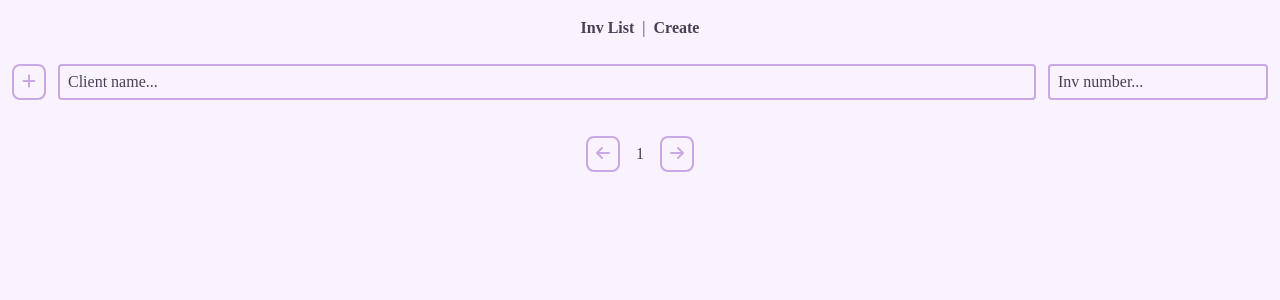
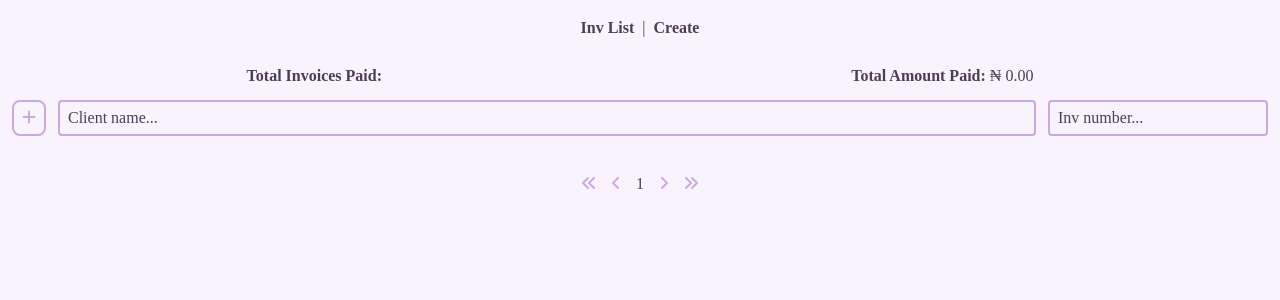
Before and after one commit to raheenah/glambyree_invoice, a React (Vite) app: page /list in a window 1280 px wide. Shown: the top 300 px of the page. Built offline with nearby package versions, Linux system fonts and the light colour scheme; a web font is replaced by a local one.

Commit message:
all fixes done, testing double download on safari

```diff
--- a/src/Data/Invoices.jsx
+++ b/src/Data/Invoices.jsx
@@ -19,13 +19,27 @@ export default class InvoiceList {
     const invList = JSON.parse(localStorage.getItem(key)) || [];
     if (invToFetch <= 0) {
       return null;
-        }
-        else {
-                    console.log(invList, "invlist");
+    } else {
+    //   console.log(invList, "invlist");
 
       const details = invList.find((inv) => inv.invNumber === invToFetch);
-            console.log(details, "detasl")
+    //   console.log(details, "detasl");
       return details;
     }
   }
+
+  static updateInvoicePaidStatus(key, invNumber) {
+      const invList = JSON.parse(localStorage.getItem(key)) || [];
+    //   console.log("key", key)
+    //   console.log(invList,"invlist")
+    const updatedInvList = invList.map((inv) => {
+      if (inv.invNumber === invNumber) {
+          return { ...inv, paid: !inv.paid };
       }
+      return inv; // Return other invoices unchanged
+    });
+
+      localStorage.setItem(key, JSON.stringify(updatedInvList))
+    //   console.log(updatedInvList,"updatedinlist")
+  }
+}
--- a/src/components/SavedInvoice.jsx
+++ b/src/components/SavedInvoice.jsx
@@ -4,6 +4,8 @@ import Invoice from "../Data/InvoiceNumber";
 import InvoiceList from "../Data/Invoices";
 import html2canvas from "html2canvas";
 import jsPDF from "jspdf";
+import Logo from "../assets/GBR LOGO white.png";
+
 
 const SavedInvoiceDetails = () => {
   const { invNum } = useParams();
@@ -15,7 +17,7 @@ const SavedInvoiceDetails = () => {
   const [invDetails, setInvDetails] = useState(null);
 const [invItems, setInvItems] = useState([])
     const [invoice, setInvoice] = useState({})
-
+    const [isDownloading, setIsDownloading] = useState(false)
 
 
   const handleFetchInvDetails = () => {
@@ -23,10 +25,10 @@ const [invItems, setInvItems] = useState([])
      "invoiceList",
      currentInvNumber
       );
-          console.log(
-            details,
-            "details"
-          );
+          // console.log(
+          //   details,
+          //   "details"
+          // );
 
 
       setInvDetails(
@@ -35,20 +37,20 @@ details    );
   useEffect(() => {
       handleFetchInvDetails();
 
-    console.log(invDetails, "invdetails", currentInvNumber, "cuurentinvnumber");
+    // console.log(invDetails, "invdetails", currentInvNumber, "cuurentinvnumber");
   }, []);
 
     const handleSetInvoiceItems = () => {
-               console.log("setinv items running...");
+              //  console.log("setinv items running...");
 
         const items = invDetails.invoiceList;
-        console.log("setinv items running...")
+        // console.log("setinv items running...")
         setInvItems(items);
-        console.log(items, "items")
+        // console.log(items, "items")
 
     }
     useEffect(() => {
-        console.log("useeffect running.11..")
+        // console.log("useeffect running.11..")
         if (invDetails) {
             handleSetInvoiceItems();
         }
@@ -57,26 +59,60 @@ details    );
     },[invDetails])
 
 useEffect(() => {
-  console.log("useEffect for invItems running...");
-  console.log(invItems, "invItems");
+  // console.log("useEffect for invItems running...");
+  // console.log(invItems, "invItems");
 }, [invItems]);
 
       const invoiceRef = useRef();
 
+      // const downloadInvoiceAsPDF = async () => {
+      //   const element = invoiceRef.current;
+
+      //   // console.log(element, "element")
+      //   const fixedWidth = 1024;
+      //   const scale = 1;
+
+      //   const canvas = await html2canvas(element, {
+      //     scale: scale,
+      //     useCORS: true,
+      //     windowWidth: fixedWidth,
+      //     width: fixedWidth,
+      //   });
+      //   // console.log(canvas, "canvas")
+
+      //   const imgData = canvas.toDataURL("image/png");
+      //   const pdf = new jsPDF("p", "mm", "a4");
+      //   const pdfWidth = pdf.internal.pageSize.getWidth();
+      //   const pdfHeight = (canvas.height * pdfWidth) / canvas.width;
+
+      //   pdf.addImage(imgData, "PNG", 0, 0, pdfWidth, pdfHeight);
+      //   pdf.save("invoice.pdf");
+
+
+
+      // };
+
+      const formatNumberWithCommas = (num) => {
+        return num.toLocaleString();
+      };
+
   const downloadInvoiceAsPDF = async () => {
+    if (isDownloading) return; // If already downloading, prevent further execution
+
+    setIsDownloading(true); // Set the flag to true when the download starts
+
     const element = invoiceRef.current;
 
-        // console.log(element, "element")
     const fixedWidth = 1024;
     const scale = 1;
 
+    try {
       const canvas = await html2canvas(element, {
         scale: scale,
         useCORS: true,
         windowWidth: fixedWidth,
         width: fixedWidth,
       });
-        // console.log(canvas, "canvas")
 
       const imgData = canvas.toDataURL("image/png");
       const pdf = new jsPDF("p", "mm", "a4");
@@ -85,16 +121,12 @@ useEffect(() => {
 
       pdf.addImage(imgData, "PNG", 0, 0, pdfWidth, pdfHeight);
       pdf.save("invoice.pdf");
-
-
-
+    } catch (error) {
+      console.error("Error generating PDF:", error);
+    } finally {
+      setIsDownloading (false); // Reset the flag once the download is done
+    }
   };
-
-      const formatNumberWithCommas = (num) => {
-        return num.toLocaleString();
-      };
-
-
 
     return (
       <div className='flex flex-col min-h-screen'>
@@ -104,15 +136,12 @@ useEffect(() => {
             <div className='border mx-auto  flex flex-col w-full border-black bg-white text-black px-3 pt-6 pb-3'>
               <div className='flex flex-col justify-between '>
                 <div className='flex justify-between'>
-                  <div className='flex flex-col'>
-                    <h1
-                      id='store'
-                      className='font-extrabold mb-6 text-text-accent text-5xl'
-                    >
-                      GlamByRee
-                    </h1>
+                  <div className='flex flex-col max-w-[35%] '>
+                       <img src={Logo} alt='Glam By Ree Logo' className='w-fit' />
+                                    <div>
                                       <p>Millenium Estate, Gbagada</p>
                                       <p>Lagos, Nigeria</p>
+                                    </div>
                     {/* <p>Instagram : @Glambyree</p>
                 <p>Mobile : 08106491158</p>
                 <p>Email : Nureeyah1503@icloud.com</p> */}
--- a/src/components/home.jsx
+++ b/src/components/home.jsx
@@ -4,6 +4,8 @@ import html2canvas from "html2canvas";
 import jsPDF from "jspdf";
 import Invoice from "../Data/InvoiceNumber";
 import InvoiceList from "../Data/Invoices";
+import Logo from "../assets/GBR LOGO white.png";
+
 
 const InvoicePage = () => {
   const [itemsList, setItemsList] = useState([]);
@@ -21,8 +23,8 @@ const InvoicePage = () => {
   const [appType, setAppType] = useState(null);
   const [appTime, setAppTime] = useState(null);
     const [appDate, setAppDate] = useState(null);
-  const [discount, setDiscount] = useState("0");
-  const [inSubTotal, setInvSubTotal] = useState("0")
+  const [discount, setDiscount] = useState(0);
+  const [inSubTotal, setInvSubTotal] = useState(0)
 
 
 
@@ -134,7 +136,7 @@ const InvoicePage = () => {
       date: appDate,
       time: appTime,
       subtotal: inSubTotal,
-
+paid: false
     };
 
     InvoiceList.addInvoice("invoiceList", detailsToSave);
@@ -265,15 +267,18 @@ const InvoicePage = () => {
         <div className='border mx-auto  flex flex-col w-full text-black bg-white border-black px-3 pt-6 pb-3'>
           <div className='flex flex-col justify-between '>
             <div className='flex justify-between'>
-              <div className='flex flex-col'>
-                <h1
+              <div className='flex flex-col max-w-[35%]'>
+                {/* <h1
                   id='store'
                   className='font-extrabold mb-6 text-black text-5xl'
                 >
                   GlamByRee
-                </h1>
-                <p>Millenium Estate, Gbagada</p>
-                <p>Lagos, Nigeria</p>
+                </h1> */}
+                <img src={Logo} alt='Glam By Ree Logo' className='w-fit' />
+                <div>
+                  <p>Millenium Estate, Gbagada</p>
+                  <p>Lagos, Nigeria</p>
+                </div>
                 {/* <p>Instagram : @Glambyree</p>
                 <p>Mobile : 08106491158</p>
                 <p>Email : Nureeyah1503@icloud.com</p> */}
--- a/src/components/list.jsx
+++ b/src/components/list.jsx
@@ -12,10 +12,12 @@ const HomePage = () => {
   const [paginatedList, setPaginatedList] = useState([]);
   const [searchKeyword, setSearchKeyword] = useState("");
   const [invNumber, setInvNumber] = useState(null);
-
+const [amountPaid, setAmountPaid] = useState(0)
+  const [invPaid, setInvPaid] = useState(null)
 
 
   const handlePagination = () => {
+    // console.log("invoicelist paginate", invoiceList)
     const filteredClients = invoiceList.filter((invoice) => {
       const matchesClient = invoice.client
         ?.toLowerCase()
@@ -54,6 +56,13 @@ const HomePage = () => {
           setCurrentPage(currentPage + 1);
         }
   };
+  const handleLastButton = () => {
+   setCurrentPage(totalPages);
+
+  };
+    const handleFirstButton = () => {
+      setCurrentPage(1);
+    };
 
   useEffect(() => {
     setCurrentPage(1);
@@ -66,10 +75,11 @@ const HomePage = () => {
   const handleFetchInvoiceList = () => {
     const list = InvoiceList.getInvoiceList("invoiceList");
     setInvoiceList(list);
-    console.log(list, "invoicelist");
+    // console.log(list, "invoicelist");
   };
   useEffect(() => {
     handleFetchInvoiceList();
+
   }, []);
 
   const formatNumberWithCommas = (num) => {
@@ -79,9 +89,71 @@ const HomePage = () => {
   const handleNavigateToCreateInvoice = () => {
     navigate("/add");
   };
+  // const handleUpdatePaidStatus = (invoiceNumber) => {
+  //   InvoiceList.updateInvoicePaidStatus("invoiceList", invoiceNumber);
+  //   const updatedInvoices = InvoiceList.getInvoiceList("invoiceList"); // Get updated list
+  //   setInvoiceList(updatedInvoices);
+  //   // alert(`Invoice ${invoiceNumber} marked as paid!`);
+  // };
+
+  // const updatePaidInvoices = () => {
+  //   if (!invoiceList || invoiceList.length === 0) {
+  //     console.log("No invoices available to process.");
+  //     setInvPaid([]);
+  //     setAmountPaid(0);
+  //     return;
+  //   }
+
+  //   console.log("Processing Invoice List:", invoiceList);
+  //   const paid = invoiceList.filter((invoice) => invoice.paid);
+  //   setInvPaid(paid);
+  //   console.log("Filtered Paid Invoices:", paid);
+
+  //   const total = paid.reduce((acc, invoice) => acc + (invoice.total || 0), 0);
+  //   setAmountPaid(total);
+  // };
+
+
+  // useEffect(() => {
+  //     updatePaidInvoices();
+
+  // }, []);
+
+  useEffect(() => {
+    // Recalculate totals after invoiceList is updated
+    if (invoiceList.length > 0) {
+      const paidInvoices = invoiceList.filter((invoice) => invoice.paid);
+      setInvPaid(paidInvoices.length);
+
+      const totalPaidAmount = paidInvoices.reduce(
+        (acc, invoice) => acc + invoice.total,
+        0
+      );
+      setAmountPaid(totalPaidAmount);
+    }
+  }, [invoiceList]); // Runs every time invoiceList changes
+
+  const handleUpdatePaidStatus = (invNumber) => {
+    // Update the paid status of the invoice
+    InvoiceList.updateInvoicePaidStatus("invoiceList", invNumber);
+
+    // After updating, refetch the invoice list and recalculate totals
+    handleFetchInvoiceList();
+  };
+
 
   return (
     <div className='flex flex-col gap-3 px-3 min-h-screen'>
+      <div className='flex justify-around'>
+        <p>
+          <b>Total Invoices Paid:</b>
+          {invPaid}
+        </p>
+        <p>
+          <b>Total Amount Paid:</b> ₦ {formatNumberWithCommas(amountPaid)}.00
+        </p>
+        {/* <button onClick={updatePaidInvoices()}>count paid inv</button> */}
+      </div>
       <div className='flex justify-between gap-3'>
         <button
           onClick={handleNavigateToCreateInvoice}
@@ -111,13 +183,21 @@ const HomePage = () => {
             key={index}
             className='bg-table-row flex flex-col items-center border-2 py-1 w-[70%] mx-auto rounded-lg border-table-border'
           >
-            <div className="flex font-bold items-center w-full px-3 justify-between">
+            {" "}
+            <NavLink
+              to={`/${item.invNumber}`}
+              className=' flex flex-col items-center w-full '
+
+              // className=' text-button hover:text-button-hover px-2 py-1 rounded-lg hover:border-button-hover'
+            >
+              <div className='flex font-bold items-center w-full px-3 justify-between'>
                 <p className='w-full py-2  pl-2'>{item.client}</p>
                 <p className='font-bold p-2'> {item.invNumber}</p>
+                {/* <p>{item.paid ? "Paid" : "amount not paid"}</p> */}
               </div>
               {/* <p>{formatNumberWithCommas(item.total)}</p> */}
               {/* <p>{item.invoiceDate}</p> */}
-            <ul className='pl-4 max-h-32 overflow-y-auto'>
+              <ul className='pl-4 max-h-32 flex flex-col items-center overflow-y-auto custom-scrollbar'>
                 {item.invoiceList.map((invoiceItem, invoiceIndex) => (
                   <li
                     key={invoiceIndex}
@@ -126,30 +206,45 @@ const HomePage = () => {
                     <span>{invoiceItem.item}</span>
                   </li>
                 ))}
-            </ul>
-            <NavLink
-              to={`/${item.invNumber}`}
-              className=' text-button hover:text-button-hover px-2 py-1 rounded-lg hover:border-button-hover'
+              </ul>{" "}
+            </NavLink>
+            <button
+              onClick={() => handleUpdatePaidStatus(item.invNumber)}
+              className='bg-button px-4 py-2 mb-2 rounded'
             >
-              <i className='fa-solid fa-arrow-up-right-from-square'></i>
-            </NavLink>
+              {item.paid ? "Mark Unpaid" : "Mark Paid"}
+            </button>
+            {/* <i className='fa-solid fa-arrow-up-right-from-square'></i> */}
+            {/* </NavLink> */}
             {/* <p>{item.invoiceList.} </p> */}
           </li>
         ))}
       </ul>
       <div className='flex gap-4 items-center w-fit mx-auto py-3'>
         <button
-          className='border-2 border-button text-button hover:text-button-hover px-2 py-1 rounded-lg hover:border-button-hover'
+          className=' text-button hover:text-button-hover rounded-lg hover:border-button-hover'
+          onClick={handleFirstButton}
+        >
+          <i className='fa-solid fa-angles-left'></i>
+        </button>
+        <button
+          className=' text-button hover:text-button-hover rounded-lg hover:border-button-hover'
           onClick={handlePreviousButtton}
         >
-          <i className='fa-solid fa-arrow-left'></i>
+          <i className='fa-solid fa-angle-left'></i>
         </button>
         <p>{currentPage}</p>
         <button
-          className='border-2 border-button text-button hover:text-button-hover px-2 py-1 rounded-lg hover:border-button-hover'
+          className=' text-button hover:text-button-hover rounded-lg hover:border-button-hover'
           onClick={handleNextButton}
         >
-          <i className='fa-solid fa-arrow-right'></i>
+          <i className='fa-solid fa-angle-right'></i>
+        </button>
+        <button
+          className=' text-button hover:text-button-hover  rounded-lg hover:border-button-hover'
+          onClick={handleLastButton}
+        >
+          <i className='fa-solid fa-angles-right'></i>
         </button>
       </div>
     </div>
--- a/src/index.css
+++ b/src/index.css
@@ -14,3 +14,9 @@ body{
   font-family: "Dancing Script", serif;
 
 }
+.custom-scrollbar::-webkit-scrollbar {
+  display: none;}
+.custom-scrollbar {
+  -ms-overflow-style: none;
+  scrollbar-width: none;
+}
```
Also changed, not shown: src/assets/GBR LOGO white.png (added). Lines whose indentation alone changed are shown as unchanged.
